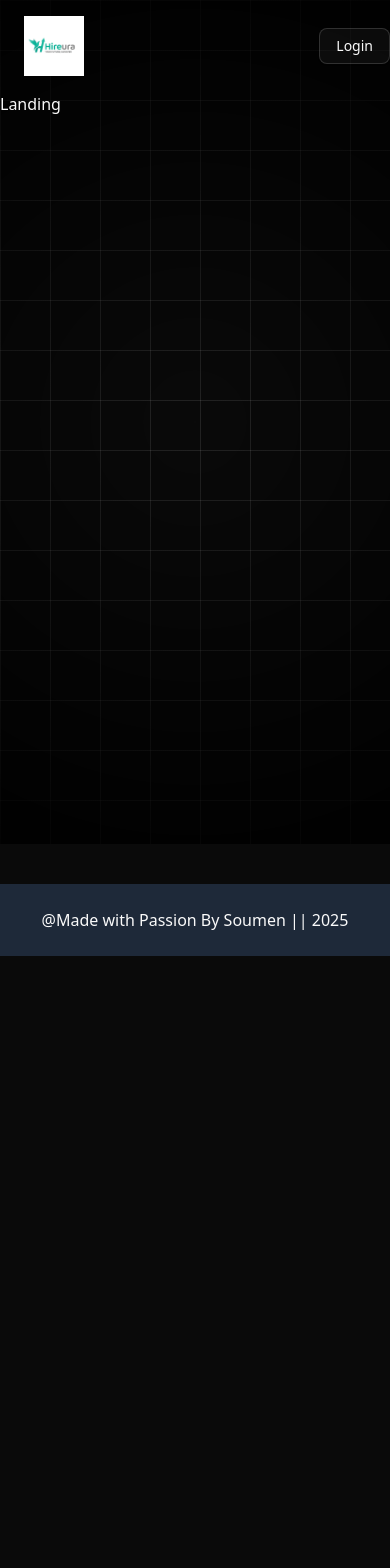
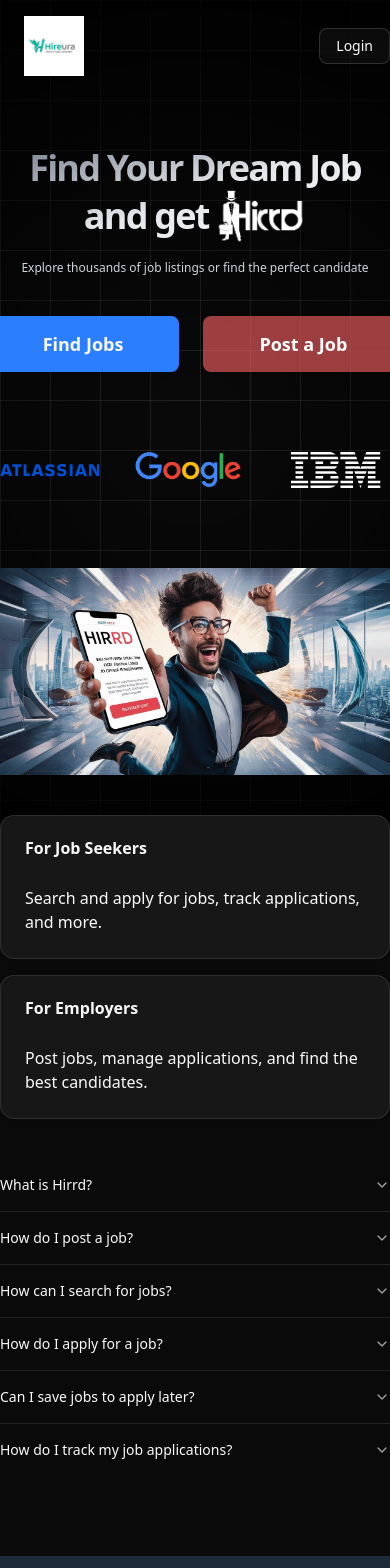
Before and after one commit to soumen0818/Job-Portal, a React (Vite) app: page / in a window 390 px wide. Shown: the top 1568 px of the page. Before the commit the page ends 956 px from the top, so only its background shows below. Built offline with nearby package versions, Linux system fonts and the light colour scheme; no server answers.

Commit message:
Enhance Landing page with job search and posting features, carousel, and FAQ section

```diff
--- a/src/pages/Landing.jsx
+++ b/src/pages/Landing.jsx
@@ -1,9 +1,105 @@
-import React from 'react'
+import { Button } from "@/components/ui/button";
+import { Link } from "react-router-dom";
+import { Card, CardContent, CardHeader, CardTitle } from "@/components/ui/card";
+import {
+  Carousel,
+  CarouselContent,
+  CarouselItem,
+} from "@/components/ui/carousel";
+import Autoplay from "embla-carousel-autoplay";
+import companies from "../data/companies.json";
+import faqs from "../data/faq.json";
+import {
+  Accordion,
+  AccordionContent,
+  AccordionItem,
+  AccordionTrigger,
+} from "@/components/ui/accordion";
 
-function Landing() {
-  return (
-    <div>Landing</div>
-  )
-}
+
+const Landing = () => {
+   return (
+    <main className="flex flex-col gap-10 sm:gap-20 py-10 sm:py-20">
+      <section className="text-center ">
+        <h1 className="flex flex-col items-center justify-center gradient-title font-extrabold text-4xl sm:text-6xl lg:text-8xl tracking-tighter py-4">
+          Find Your Dream Job
+          <span className="flex items-center gap-2 sm:gap-6">
+            and get
+            <img
+              src="/logo.png"
+              className="h-14 sm:h-24 lg:h-32"
+              alt="Hirrd Logo"
+            />
+          </span>
+        </h1>
+        <p className="text-gray-300 sm:mt-4 text-xs sm:text-xl">
+          Explore thousands of job listings or find the perfect candidate
+        </p>
+      </section>
+      <div className="flex gap-6 justify-center">
+        <Link to={"/job-listing"}>
+          <Button variant="blue" size="xl">
+            Find Jobs
+          </Button>
+        </Link>
+        <Link to={"/job-post"}>
+          <Button variant="destructive" size="xl">
+            Post a Job
+          </Button>
+        </Link>
+      </div>
+      <Carousel
+        plugins={[
+          Autoplay({
+            delay: 2000,
+          }),
+        ]}
+        className="w-full py-10"
+      >
+        <CarouselContent className="flex gap-5 sm:gap-20 items-center">
+          {companies.map(({ name, id, path }) => (
+            <CarouselItem key={id} className="basis-1/3 lg:basis-1/6 ">
+              <img
+                src={path}
+                alt={name}
+                className="h-9 sm:h-14 object-contain"
+              />
+            </CarouselItem>
+          ))}
+        </CarouselContent>
+      </Carousel>
+
+      <img src="/banner.jpeg" className="w-full" />
+
+      <section className="grid grid-cols-1 md:grid-cols-2 gap-4">
+        <Card>
+          <CardHeader>
+            <CardTitle className="font-bold">For Job Seekers</CardTitle>
+          </CardHeader>
+          <CardContent>
+            Search and apply for jobs, track applications, and more.
+          </CardContent>
+        </Card>
+        <Card>
+          <CardHeader>
+            <CardTitle className="font-bold">For Employers</CardTitle>
+          </CardHeader>
+          <CardContent>
+            Post jobs, manage applications, and find the best candidates.
+          </CardContent>
+        </Card>
+      </section>
+
+      <Accordion type="multiple" className="w-full">
+        {faqs.map((faq, index) => (
+          <AccordionItem key={index} value={`item-${index + 1}`}>
+            <AccordionTrigger>{faq.question}</AccordionTrigger>
+            <AccordionContent>{faq.answer}</AccordionContent>
+          </AccordionItem>
+        ))}
+      </Accordion>
+    </main>
+  );
+};
 
 export default Landing
```
